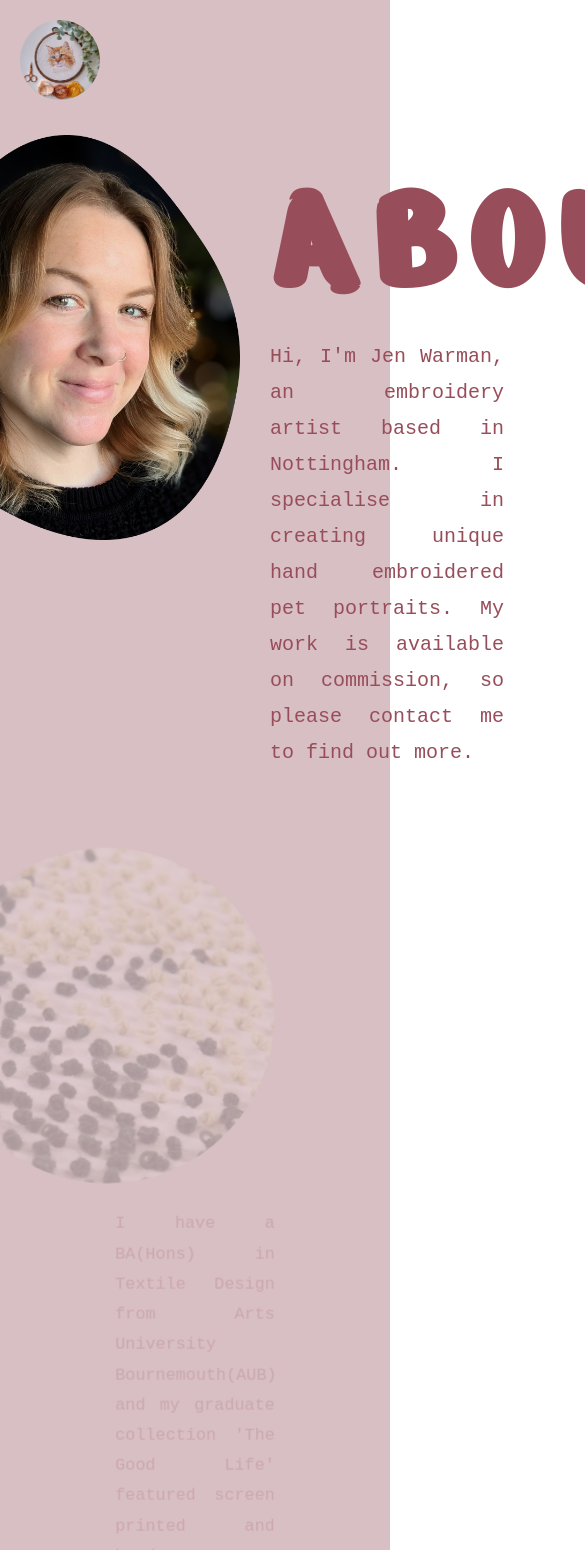
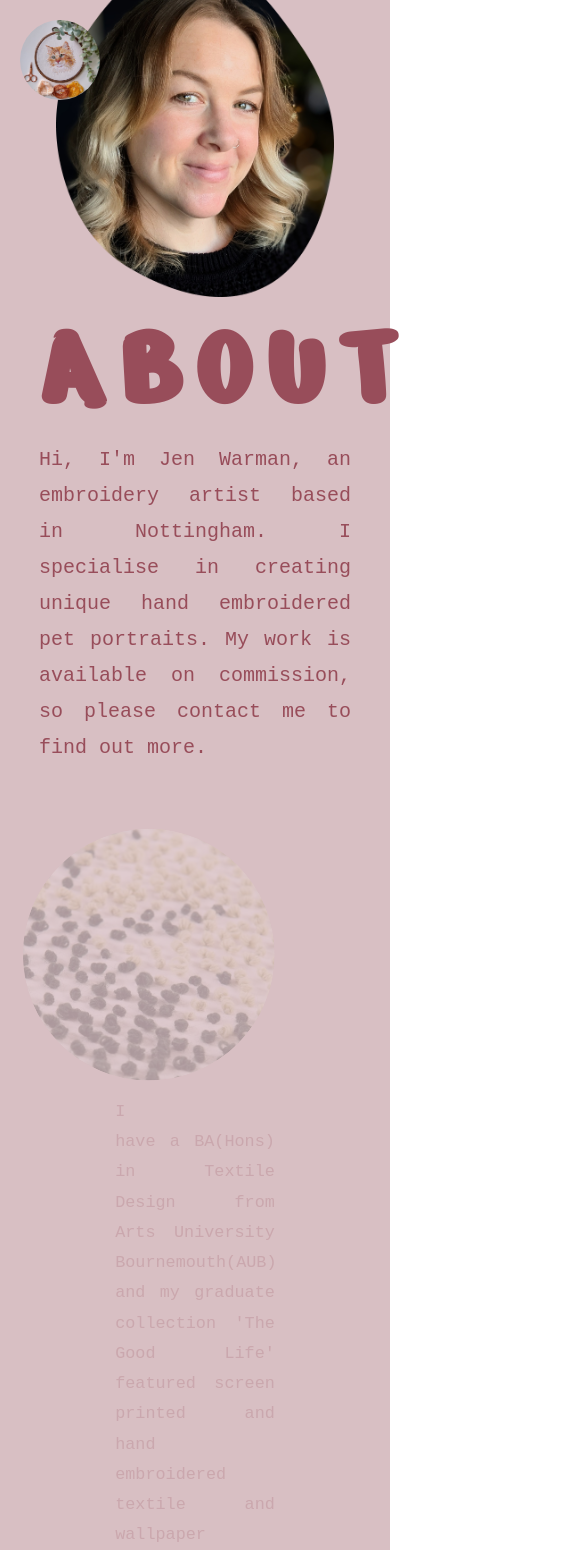
Before and after one commit to JenWarman/react-embroidery-portfolio, a React (Vite) app: page /about-page in a window 390 px wide. Shown: the top 1550 px of the page, 585 px wide, since content can reach past the window. Built offline with nearby package versions, Linux system fonts and the light colour scheme; a web font is replaced by a local one.

Commit message:
About Page media queries.

```diff
--- a/src/css/styles.css
+++ b/src/css/styles.css
@@ -294,6 +294,11 @@ html {
   justify-content: center;
   align-items: center;
 }
+@media (max-width: 1300px) {
+  .about-page_banner {
+    flex-direction: column;
+  }
+}
 .about-page_banner-text {
   padding-left: 8rem;
   padding-right: 20rem;
@@ -304,15 +309,18 @@ html {
 @media (max-width: 1400px) {
   .about-page_banner-text {
     padding-left: 5rem;
-    padding-right: 10rem;
+    padding-right: 14rem;
     margin-bottom: 4rem;
   }
 }
 @media (max-width: 1300px) {
   .about-page_banner-text {
-    padding-left: 3rem;
-    padding-right: 8rem;
+    padding-left: 0;
+    padding-right: 0;
     margin-bottom: 0;
+    text-align: center;
+    margin-top: 0;
+    width: 80%;
   }
 }
 .about-page_banner-heading {
@@ -329,6 +337,11 @@ html {
 @media (max-width: 1500px) {
   .about-page_banner-heading {
     font-size: 16rem;
+  }
+}
+@media (max-width: 900px) {
+  .about-page_banner-heading {
+    font-size: 12rem;
   }
 }
 .about-page_banner-intro {
@@ -367,6 +380,17 @@ html {
     padding-left: 10rem;
   }
 }
+@media (max-width: 1300px) {
+  .about-page_banner-img {
+    padding-left: 0;
+    padding-top: 5rem;
+  }
+}
+@media (max-width: 900px) {
+  .about-page_banner-img {
+    height: 50%;
+  }
+}
 .about-page_content-section {
   padding: 2rem 10rem;
   scale: 0.8;
@@ -378,6 +402,11 @@ html {
 @media (max-width: 1400px) {
   .about-page_content-section {
     padding: 2rem 10rem;
+  }
+}
+@media (max-width: 1300px) {
+  .about-page_content-section {
+    padding: 1rem 10rem;
   }
 }
 .about-page_content-paragraph {
@@ -418,6 +447,19 @@ html {
     margin: 0 0 3rem 3rem;
   }
 }
+@media (max-width: 1300px) {
+  .about-page_content-img-right {
+    width: 350px;
+    height: 350px;
+    margin: 0 0 2rem 2rem;
+  }
+}
+@media (max-width: 1000px) {
+  .about-page_content-img-right {
+    width: 300px;
+    height: 300px;
+  }
+}
 .about-page_content-img-left {
   width: 500px;
   height: 500px;
@@ -437,6 +479,19 @@ html {
 @media (max-width: 1500px) {
   .about-page_content-img-left {
     margin: 0 3rem 3rem 0;
+  }
+}
+@media (max-width: 1300px) {
+  .about-page_content-img-left {
+    width: 350px;
+    height: 350px;
+    margin: 0 2rem 2rem 0;
+  }
+}
+@media (max-width: 1000px) {
+  .about-page_content-img-left {
+    width: 300px;
+    height: 300px;
   }
 }
 
--- a/src/scss/layout/_aboutPage.scss
+++ b/src/scss/layout/_aboutPage.scss
@@ -13,6 +13,10 @@
     justify-content: center;
     align-items: center;
 
+    @media (max-width: 1300px) {
+      flex-direction: column;
+    }
+
     &-text {
       padding-left: 8rem;
       padding-right: 20rem;
@@ -22,14 +26,17 @@
 
       @media (max-width: 1400px) {
         padding-left: 5rem;
-        padding-right: 10rem;
-         margin-bottom: 4rem;
+        padding-right: 14rem;
+        margin-bottom: 4rem;
       }
 
        @media (max-width: 1300px) {
-        padding-left: 3rem;
-        padding-right: 8rem;
+        padding-left: 0;
+        padding-right: 0;
          margin-bottom: 0;
+         text-align: center;
+         margin-top: 0;
+         width: 80%;
       }
     }
 
@@ -46,6 +53,10 @@
       @media (max-width: 1500px) {
         font-size: 16rem;
       }
+
+      @media (max-width: 900px) {
+        font-size: 12rem;
+      }
     }
 
     &-intro {
@@ -54,6 +65,7 @@
       line-height: 1.8;
       text-align: justify;
       font-family: $font-paragraph;
+
       @media (max-width: 1700px) {
         font-size: 2.5rem;
       }
@@ -77,6 +89,16 @@
       @media (max-width: 1400px) {
         padding-left: 10rem;
       }
+
+
+      @media (max-width: 1300px) {
+        padding-left: 0;
+        padding-top: 5rem;
+      }
+
+      @media (max-width: 900px) {
+       height: 50%;
+      }
     }
   }
 
@@ -90,7 +112,10 @@
       animation-range: entry;
 
       @media (max-width: 1400px) {
-           padding: 2rem 10rem;
+        padding: 2rem 10rem;
+      }
+       @media (max-width: 1300px) {
+        padding: 1rem 10rem;
       }
     }
 
@@ -128,6 +153,17 @@
       @media (max-width: 1500px) {
         margin: 0 0 3rem 3rem;
       }
+
+      @media (max-width: 1300px) {
+        width: 350px;
+        height: 350px;
+        margin: 0 0 2rem 2rem;
+      }
+
+      @media (max-width: 1000px) {
+        width: 300px;
+        height: 300px;
+      }
     }
 
     &-img-left {
@@ -148,6 +184,17 @@
       @media (max-width: 1500px) {
         margin: 0 3rem 3rem 0;
       }
+
+      @media (max-width: 1300px) {
+        width: 350px;
+        height: 350px;
+        margin: 0 2rem 2rem 0;
+      }
+
+      @media (max-width: 1000px) {
+        width: 300px;
+        height: 300px;
+      }
     }
   }
 }
```
Also changed, not shown: 1 other file (tests, documents, lock files or other folders).
